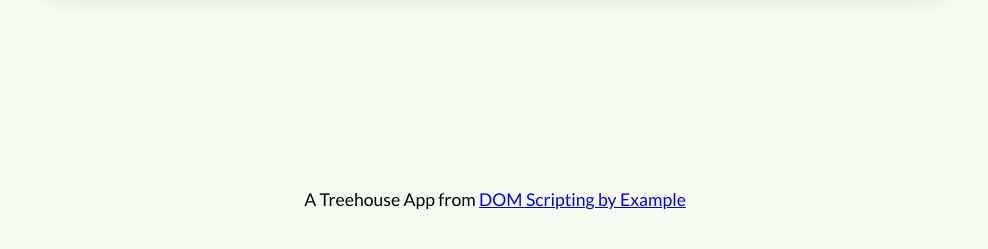
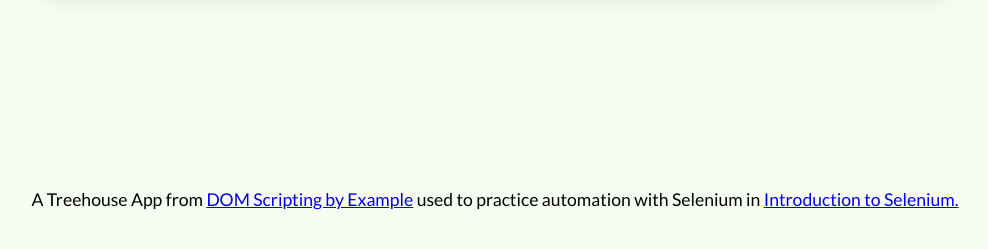
Before and after one commit to EdwardRutz/selenium-basics, a website: page index.html in a window 1280 px wide. Shown: the part 493-742 px from the top of the page, without its empty margins (145-1133 px from the left). Drawn offline with Linux system fonts and the light colour scheme.

Commit message:
Updated text

```diff
--- a/index.html
+++ b/index.html
@@ -25,7 +25,7 @@
   </div>
   <script type="text/javascript" src="app.js"></script>
   <footer>
-      <p>A Treehouse App from <a href="https://teamtreehouse.com/library/dom-scripting-by-example">DOM Scripting by Example</a></p>
+      <p>A Treehouse App from <a href="https://teamtreehouse.com/library/dom-scripting-by-example">DOM Scripting by Example</a> used to practice automation with Selenium in <a href="https://teamtreehouse.com/library/introduction-to-selenium">Introduction to Selenium.</a></p>
   </footer>
 </body>
 </html>
```
Also changed, not shown: README.md.
